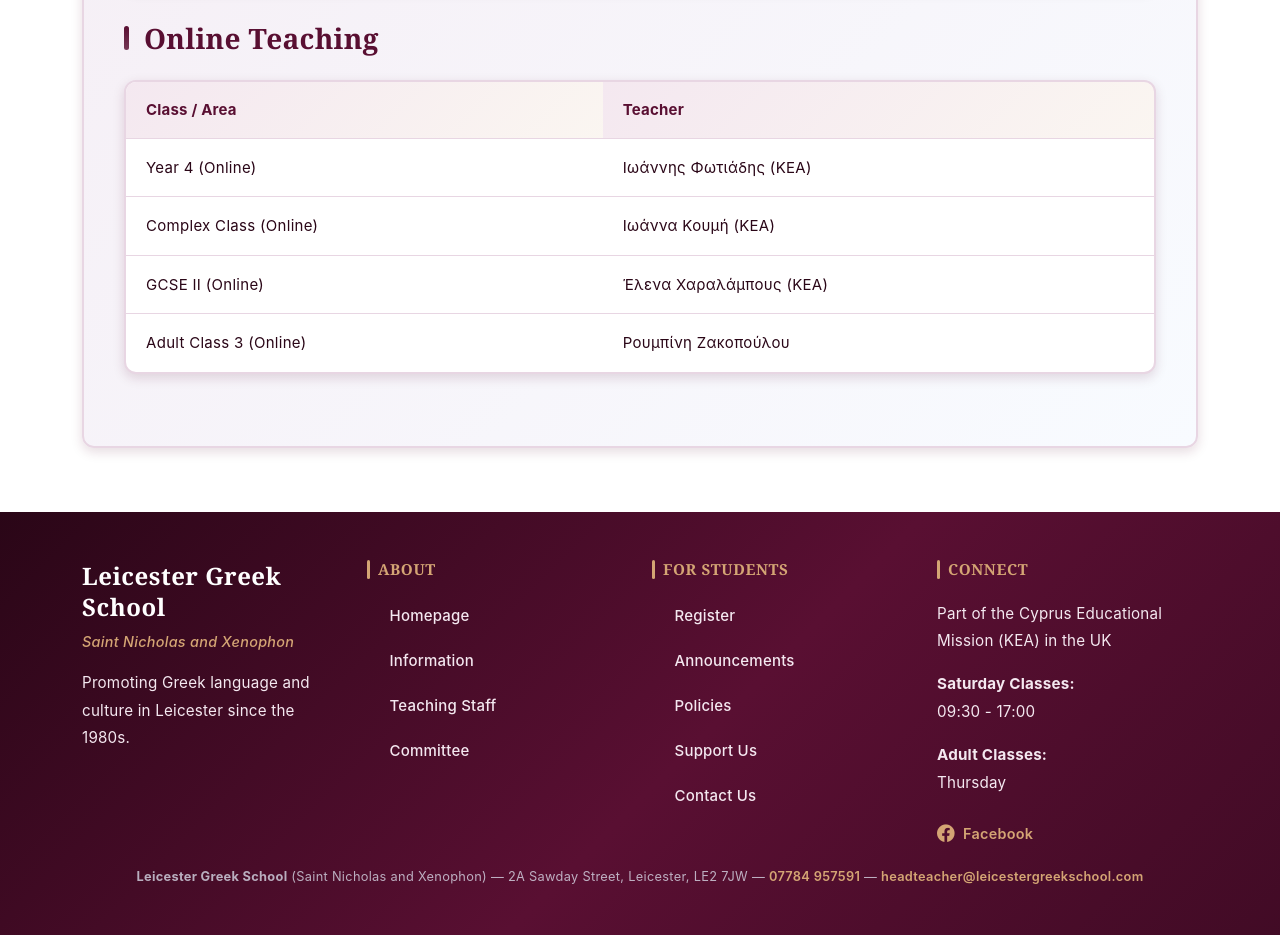
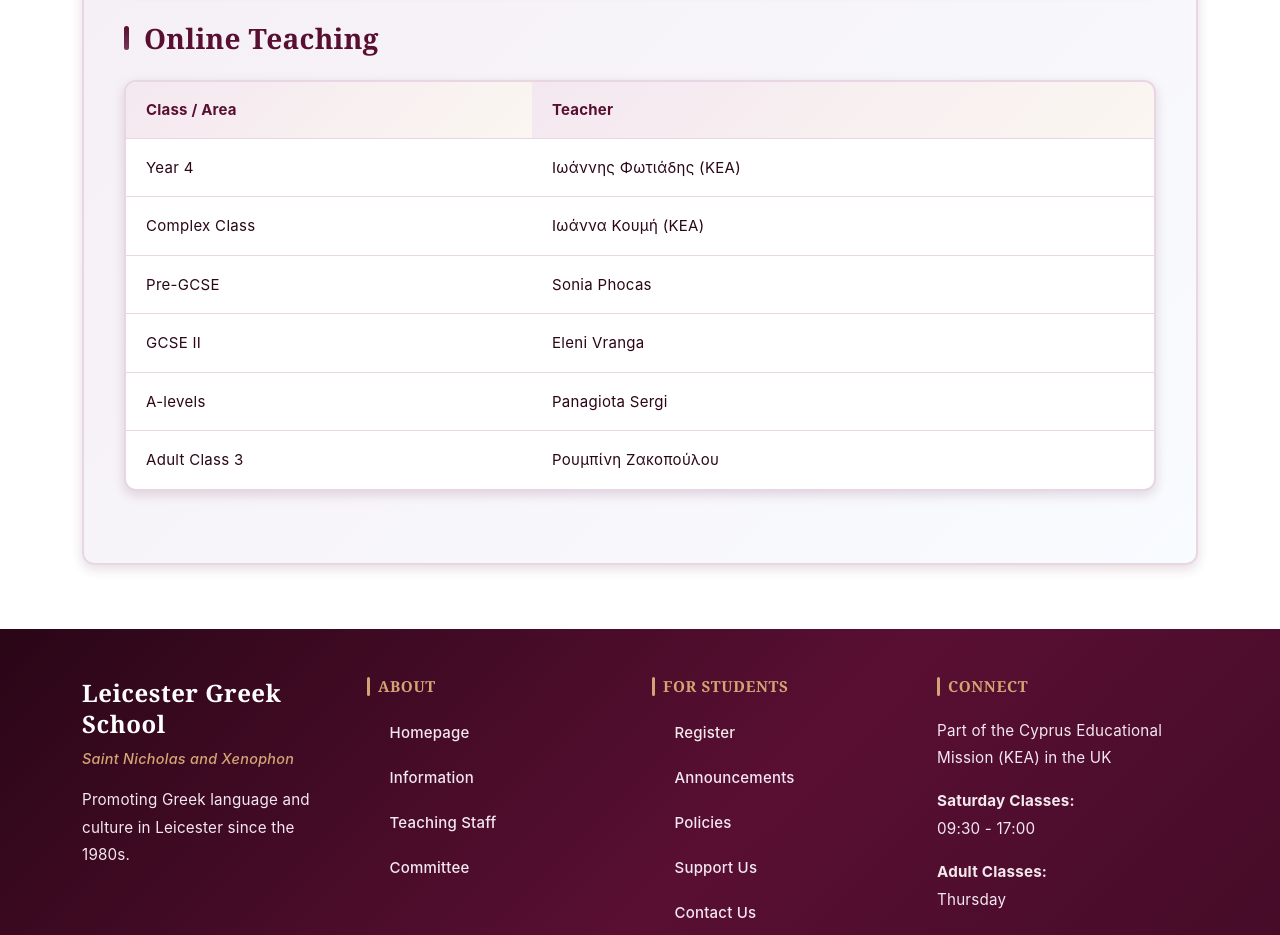
Before and after one commit to Leicester-Greek-School/website, a Vue app: page /teaching in a window 1280 px wide. Shown: the part 1600-2535 px from the top of the page. Built offline with nearby package versions, Linux system fonts and the light colour scheme.

Commit message:
Update online teachers

```diff
--- a/src/data/staff.js
+++ b/src/data/staff.js
@@ -68,26 +68,38 @@ export const TEACHING_GROUPS = [
 export const TEACHING_GROUPS_ONLINE = [
   {
     id: 'year4_online',
-    role_el: 'Year 4 (Online)',
-    role_en: 'Year 4 (Online)',
+    role_el: 'Year 4 ',
+    role_en: 'Year 4 ',
     teacher: 'Ιωάννης Φωτιάδης (ΚΕΑ)'
   },
   {
     id: 'complex_class_online',
-    role_el: 'Complex Class (Online)',
-    role_en: 'Complex Class (Online)',
+    role_el: 'Complex Class ',
+    role_en: 'Complex Class ',
     teacher: 'Ιωάννα Κουμή (ΚΕΑ)'
   },
   {
+    id: 'pre_gcse_online',
+    role_el: 'Pre-GCSE ',
+    role_en: 'Pre-GCSE ',
+    teacher: 'Sonia Phocas'
+  },
+  {
     id: 'gcse2_online',
-    role_el: 'GCSE II (Online)',
-    role_en: 'GCSE II (Online)',
-    teacher: 'Έλενα Χαραλάμπους (ΚΕΑ)'
+    role_el: 'GCSE II ',
+    role_en: 'GCSE II ',
+    teacher: 'Eleni Vranga'
+  },
+  {
+    id: 'a_levels_online',
+    role_el: 'A-levels ',
+    role_en: 'A-levels ',
+    teacher: 'Panagiota Sergi'
   },
   {
     id: 'adult_class_3_online',
-    role_el: 'Ενήλικες - Τάξη 3 (Online)',
-    role_en: 'Adult Class 3 (Online)',
+    role_el: 'Ενήλικες - Τάξη 3',
+    role_en: 'Adult Class 3',
     teacher: 'Ρουμπίνη Ζακοπούλου'
   }
 ];
```
